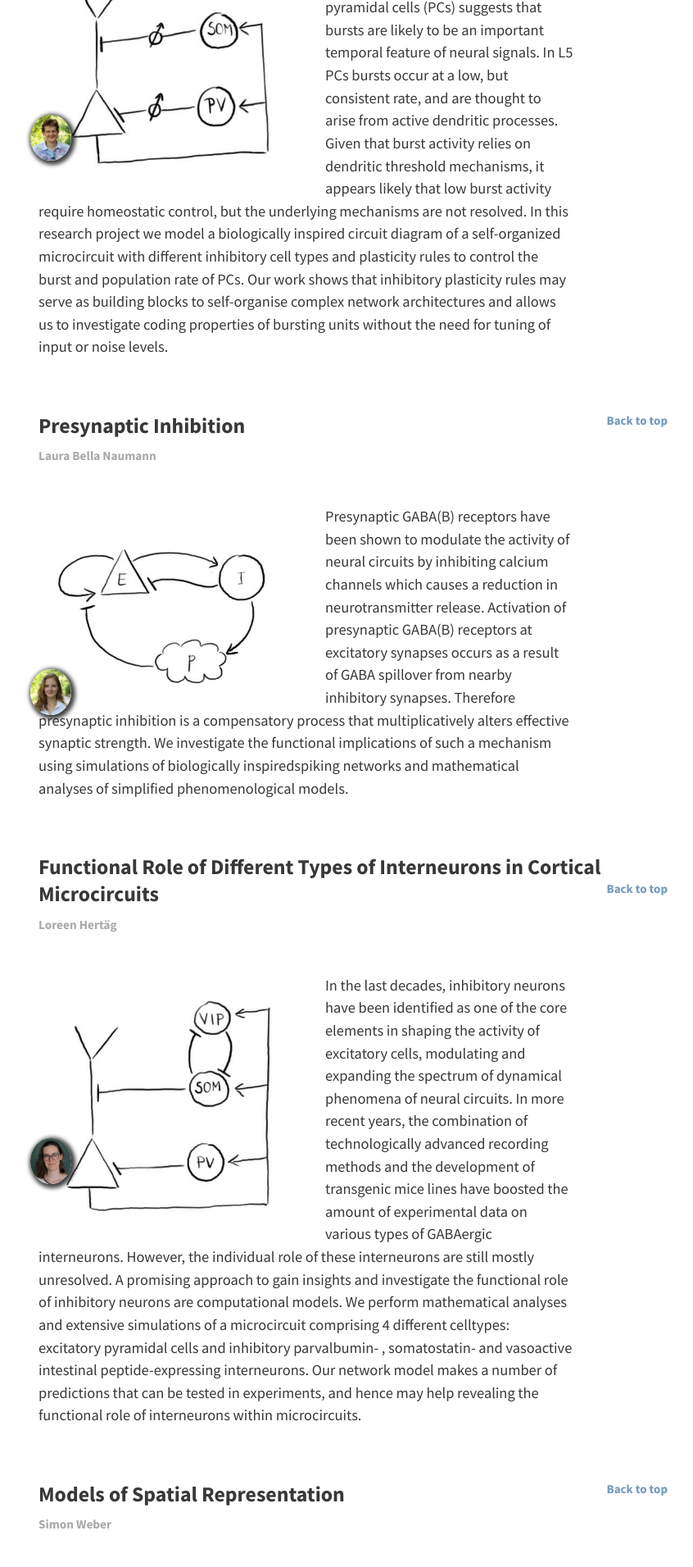
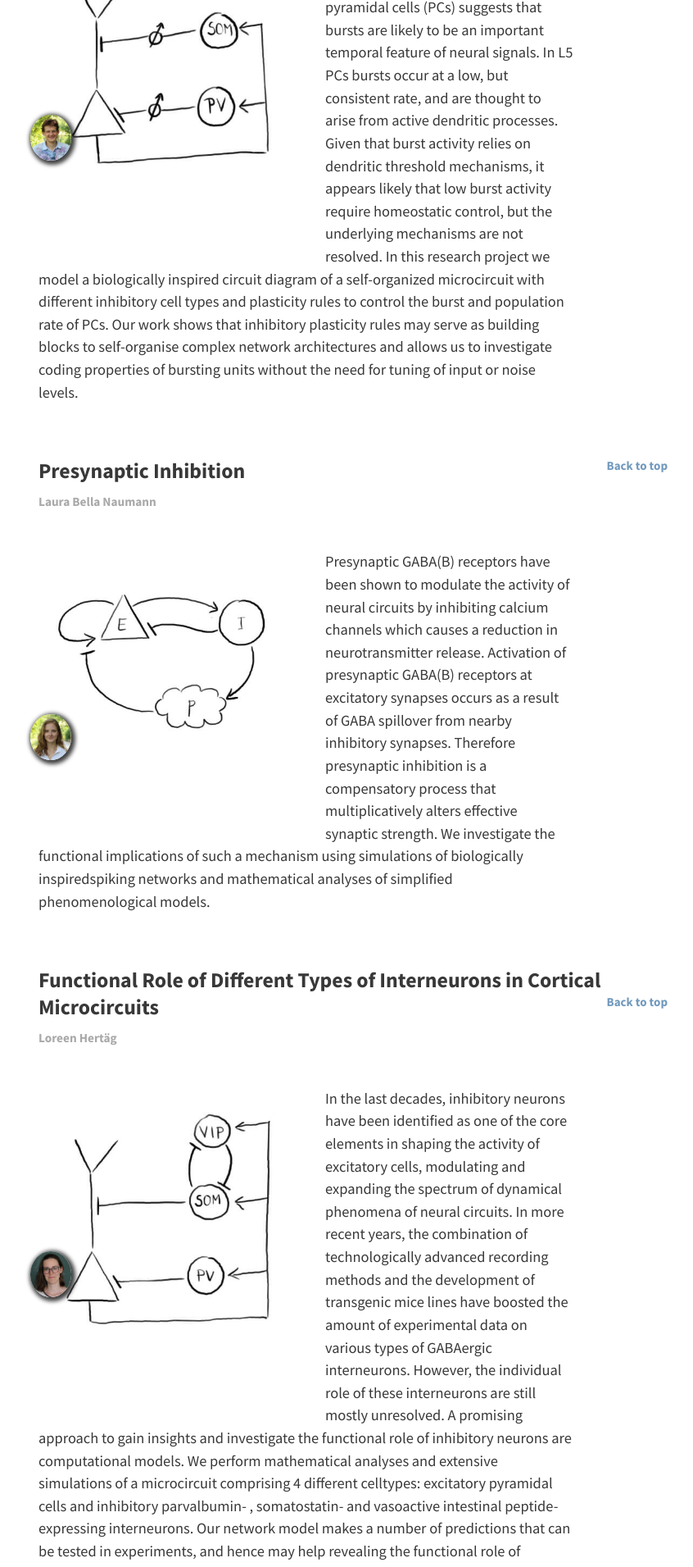
Before and after one commit to ge00rg/website-heroku, a Jekyll site: the page built from pages/1_research.md, in a window 1280 px wide. Shown: the part 854-2765 px from the top of the page at 82% size, without its empty margins (209-1055 px from the left). Built offline with Jekyll 4.4.1, drawn with Linux system fonts in a browser that asks for light colours.

Commit message:
Update research_main.html

```diff
--- a/_includes/research_main.html
+++ b/_includes/research_main.html
@@ -89,7 +89,7 @@
                         </h5>
                     <div style="position: relative;">
                         {% if project.image %}
-                            <img src="{{site.baseurl}}/assets/img/research/{{project.image}}" style="float: left; padding: 20px 20px 10px 0px; width: 350px; min-height: 250xpx;">
+                            <img src="{{site.baseurl}}/assets/img/research/{{project.image}}" style="float: left; padding: 20px 20px 100px 0px; width: 350px; min-height: 250xpx;">
                         {% else %}
                             <img src="{{site.baseurl}}/{{site.emergency-img}}" style="float: left; padding: 20px 20px 10px 0px; width: 350px;">
                         {% endif %}
```
